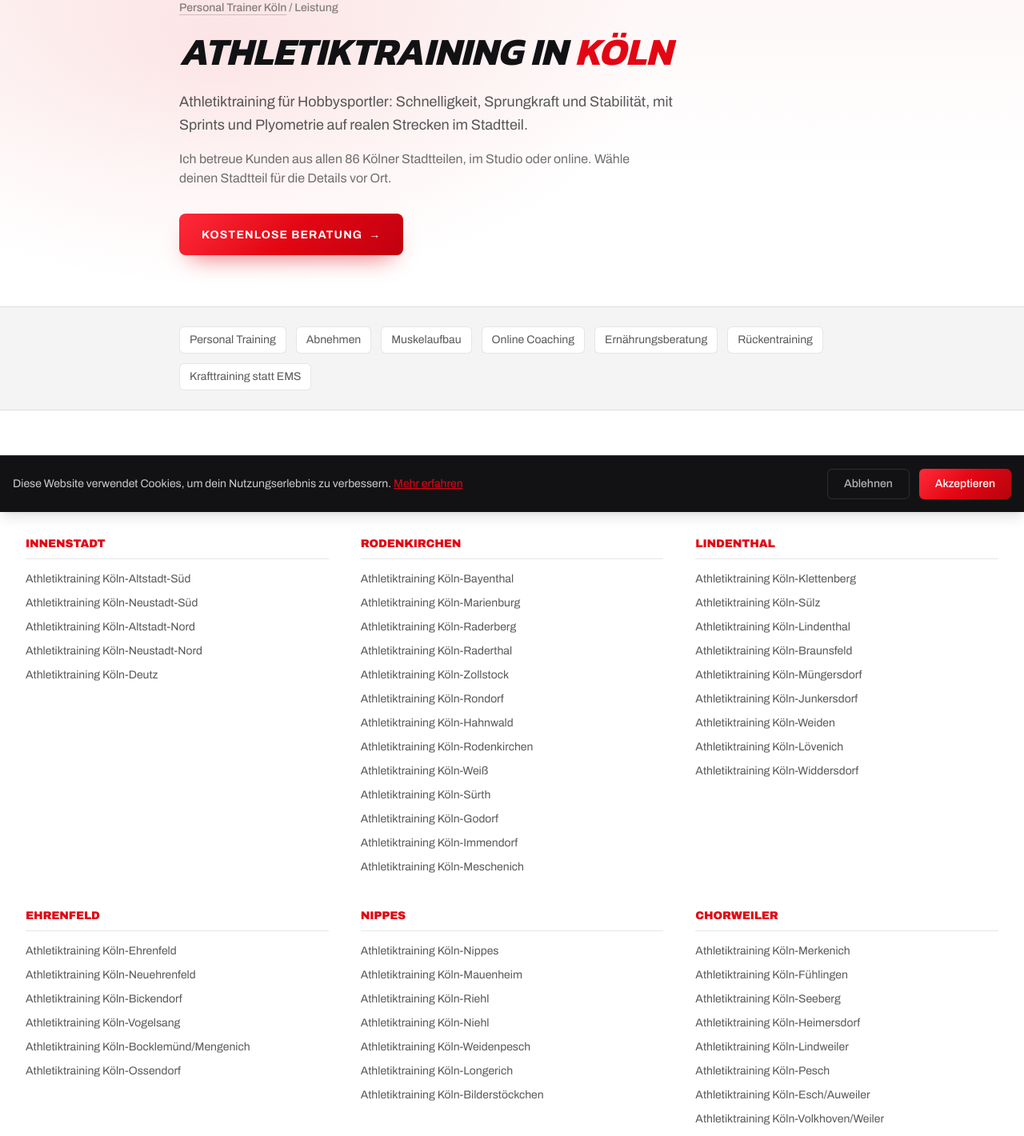
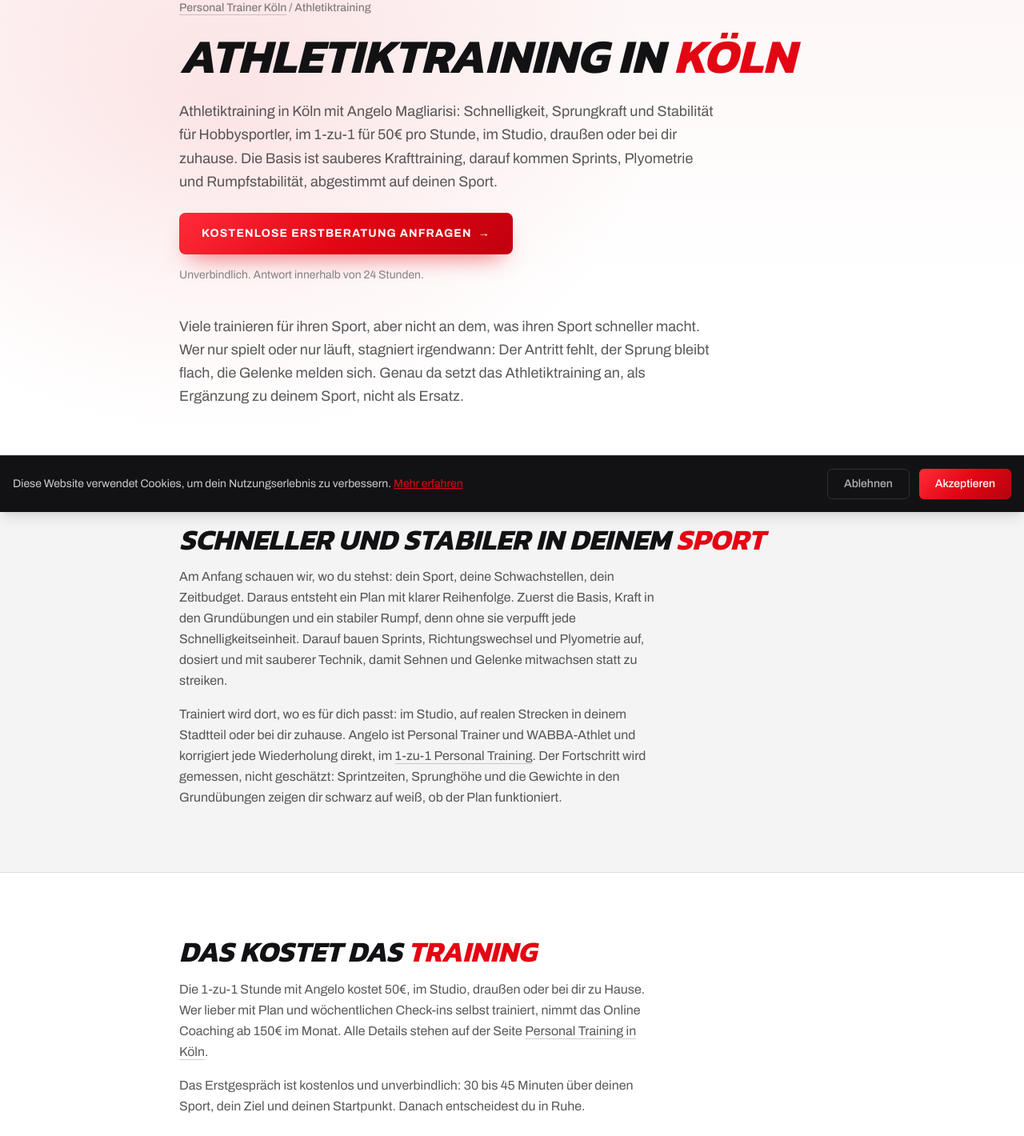
Before and after one commit to Massaro1997/coach-angelo, a Next.js app: page /leistungen/athletiktraining in a window 1280 px wide. Shown: the part 160-1580 px from the top of the page at 80% size. Built offline with nearby package versions, Linux system fonts and the light colour scheme.

Commit message:
feat(seo): route statica /leistungen/athletiktraining, pagina forte a livello città
Co-Authored-By: Claude Fable 5 <noreply@anthropic.com>

```diff
--- a/src/app/leistungen/[intent]/page.tsx
+++ b/src/app/leistungen/[intent]/page.tsx
@@ -6,8 +6,9 @@ import { intents, getIntent, siteUrl } from "@/lib/stadtteil-intent";
 import { bezirke } from "@/lib/bezirk-content";
 
 export function generateStaticParams() {
-  // ernaehrungsberatung ha una route statica dedicata (pagina forte con Natalie)
-  return intents.filter((it) => it.key !== "ernaehrungsberatung").map((it) => ({ intent: it.key }));
+  // ernaehrungsberatung e athletiktraining hanno una route statica dedicata (pagine forti a livello città)
+  const statiche = ["ernaehrungsberatung", "athletiktraining"];
+  return intents.filter((it) => !statiche.includes(it.key)).map((it) => ({ intent: it.key }));
 }
 export const dynamicParams = false;
 
--- /dev/null
+++ b/src/app/leistungen/athletiktraining/page.tsx
@@ -0,0 +1,184 @@
+import { Metadata } from "next";
+import Link from "next/link";
+import { stadtteile } from "@/lib/koeln-stadtteile";
+import { intents, siteUrl } from "@/lib/stadtteil-intent";
+import { bezirke } from "@/lib/bezirk-content";
+
+const url = `${siteUrl}/leistungen/athletiktraining`;
+
+export const metadata: Metadata = {
+  title: "Athletiktraining Köln: 1-zu-1 für 50€/Stunde",
+  description:
+    "Athletiktraining in Köln mit Athletiktrainer Angelo: Schnelligkeit, Sprungkraft und Stabilität für Hobbysportler. 1-zu-1 für 50€ pro Stunde, im Studio, draußen oder zuhause. Kostenlose Erstberatung.",
+  alternates: { canonical: url },
+  openGraph: {
+    type: "website",
+    locale: "de_DE",
+    url,
+    title: "Athletiktraining Köln | FitPrimo",
+    description:
+      "Schnelligkeit, Sprungkraft und Stabilität für Hobbysportler: Athletiktraining im 1-zu-1 für 50€ pro Stunde, im Studio, draußen oder zuhause.",
+    images: ["/opengraph-image"],
+  },
+};
+
+export default function AthletiktrainingKoeln() {
+  const byBezirk = bezirke.map((b) => ({
+    name: b.name,
+    items: stadtteile.filter((st) => st.bezirk === b.name),
+  }));
+
+  const jsonLd = {
+    "@context": "https://schema.org",
+    "@graph": [
+      {
+        "@type": "BreadcrumbList",
+        itemListElement: [
+          { "@type": "ListItem", position: 1, name: "Personal Trainer Köln", item: `${siteUrl}/personal-trainer-koeln` },
+          { "@type": "ListItem", position: 2, name: "Athletiktraining", item: url },
+        ],
+      },
+      {
+        "@type": "Service",
+        serviceType: "Athletiktraining",
+        provider: { "@type": "Person", name: "Angelo Magliarisi", jobTitle: "Personal Trainer", url: siteUrl },
+        areaServed: { "@type": "City", name: "Köln" },
+        mainEntityOfPage: url,
+      },
+    ],
+  };
+
+  return (
+    <>
+      <script type="application/ld+json" dangerouslySetInnerHTML={{ __html: JSON.stringify(jsonLd) }} />
+
+      {/* Hero */}
+      <section className="fp-hero pt-32 sm:pt-40 pb-12 sm:pb-16">
+        <div className="max-w-4xl mx-auto px-6 lg:px-8">
+          <p className="mb-5 text-sm font-medium text-ink/50">
+            <Link href="/personal-trainer-koeln" className="underline decoration-ink/20 underline-offset-4 transition-colors hover:text-gold">Personal Trainer Köln</Link> / Athletiktraining
+          </p>
+          <h1 className="text-4xl sm:text-5xl md:text-6xl fp-titolo text-ink mb-6">
+            Athletiktraining in <span className="text-gold">Köln</span>
+          </h1>
+          <p className="text-lg text-ink/70 leading-relaxed max-w-prose">
+            Athletiktraining in Köln mit Angelo Magliarisi: Schnelligkeit, Sprungkraft und
+            Stabilität für Hobbysportler, im 1-zu-1 für 50€ pro Stunde, im Studio, draußen
+            oder bei dir zuhause. Die Basis ist sauberes Krafttraining, darauf kommen
+            Sprints, Plyometrie und Rumpfstabilität, abgestimmt auf deinen Sport.
+          </p>
+          <div className="mt-6">
+            <Link href="/contatti" className="fp-btn">
+              Kostenlose Erstberatung anfragen <span aria-hidden>→</span>
+            </Link>
+          </div>
+          <p className="mt-4 text-sm text-ink/50">Unverbindlich. Antwort innerhalb von 24 Stunden.</p>
+          <div className="mt-10 space-y-4 text-lg text-ink/70 leading-relaxed max-w-prose">
+            <p>
+              Viele trainieren für ihren Sport, aber nicht an dem, was ihren Sport schneller
+              macht. Wer nur spielt oder nur läuft, stagniert irgendwann: Der Antritt fehlt,
+              der Sprung bleibt flach, die Gelenke melden sich. Genau da setzt das
+              Athletiktraining an, als Ergänzung zu deinem Sport, nicht als Ersatz.
+            </p>
+          </div>
+        </div>
+      </section>
+
+      {/* Come si lavora */}
+      <section className="py-16 sm:py-20 bg-surface border-y border-line">
+        <div className="max-w-4xl mx-auto px-6 lg:px-8">
+          <h2 className="fp-titolo text-3xl sm:text-4xl text-ink mb-4">
+            Schneller und stabiler in deinem <span className="text-gold">Sport</span>
+          </h2>
+          <div className="space-y-4 text-ink/70 leading-relaxed max-w-prose">
+            <p>
+              Am Anfang schauen wir, wo du stehst: dein Sport, deine Schwachstellen, dein
+              Zeitbudget. Daraus entsteht ein Plan mit klarer Reihenfolge. Zuerst die Basis,
+              Kraft in den Grundübungen und ein stabiler Rumpf, denn ohne sie verpufft jede
+              Schnelligkeitseinheit. Darauf bauen Sprints, Richtungswechsel und Plyometrie
+              auf, dosiert und mit sauberer Technik, damit Sehnen und Gelenke mitwachsen
+              statt zu streiken.
+            </p>
+            <p>
+              Trainiert wird dort, wo es für dich passt: im Studio, auf realen Strecken in
+              deinem Stadtteil oder bei dir zuhause. Angelo ist Personal Trainer und
+              WABBA-Athlet und korrigiert jede Wiederholung direkt, im{" "}
+              <Link href="/leistungen/personal-training" className="underline decoration-ink/20 underline-offset-4 transition-colors hover:text-gold">1-zu-1 Personal Training</Link>.
+              Der Fortschritt wird gemessen, nicht geschätzt: Sprintzeiten, Sprunghöhe und
+              die Gewichte in den Grundübungen zeigen dir schwarz auf weiß, ob der Plan
+              funktioniert.
+            </p>
+          </div>
+        </div>
+      </section>
+
+      {/* Preise */}
+      <section className="py-16 sm:py-20 bg-background">
+        <div className="max-w-4xl mx-auto px-6 lg:px-8">
+          <h2 className="fp-titolo text-3xl sm:text-4xl text-ink mb-4">
+            Das kostet das <span className="text-gold">Training</span>
+          </h2>
+          <div className="space-y-4 text-ink/70 leading-relaxed max-w-prose">
+            <p>
+              Die 1-zu-1 Stunde mit Angelo kostet 50€, im Studio, draußen oder bei dir zu
+              Hause. Wer lieber mit Plan und wöchentlichen Check-ins selbst trainiert, nimmt
+              das Online Coaching ab 150€ im Monat. Alle Details stehen auf der Seite{" "}
+              <Link href="/personal-trainer-koeln" className="underline decoration-ink/20 underline-offset-4 transition-colors hover:text-gold">
+                Personal Training in Köln
+              </Link>.
+            </p>
+            <p>
+              Das Erstgespräch ist kostenlos und unverbindlich: 30 bis 45 Minuten über
+              deinen Sport, dein Ziel und deinen Startpunkt. Danach entscheidest du in Ruhe.
+            </p>
+          </div>
+          <div className="mt-8">
+            <Link href="/contatti" className="fp-btn">
+              Kostenlose Erstberatung anfragen <span aria-hidden>→</span>
+            </Link>
+          </div>
+        </div>
+      </section>
+
+      {/* Andere Leistungen */}
+      <section className="bg-surface border-y border-line">
+        <div className="max-w-4xl mx-auto px-6 lg:px-8 py-6">
+          <div className="flex flex-wrap gap-3">
+            {intents.filter((x) => x.key !== "athletiktraining").map((x) => (
+              <Link key={x.key} href={`/leistungen/${x.key}`} className="rounded-md border border-line bg-white px-3 py-1.5 text-sm text-ink/70 transition-colors hover:text-gold">
+                {x.label}
+              </Link>
+            ))}
+          </div>
+        </div>
+      </section>
+
+      {/* Stadtteil-Liste */}
+      <section className="py-16 sm:py-20 bg-background">
+        <div className="max-w-7xl mx-auto px-6 lg:px-8">
+          <h2 className="fp-titolo text-3xl sm:text-4xl text-ink mb-10">
+            Athletiktraining in deinem <span className="text-gold">Stadtteil</span>
+          </h2>
+          <div className="grid grid-cols-1 md:grid-cols-2 lg:grid-cols-3 gap-x-10 gap-y-10">
+            {byBezirk.map((b) => (
+              <div key={b.name}>
+                <h3 className="text-gold font-black uppercase tracking-wider text-sm mb-3 border-b border-line pb-2">
+                  {b.name}
+                </h3>
+                <ul className="space-y-1.5">
+                  {b.items.map((st) => (
+                    <li key={st.slug}>
+                      <Link href={`/koeln/${st.slug}/athletiktraining`} className="text-ink/70 hover:text-gold transition-colors text-sm">
+                        Athletiktraining Köln-{st.name}
+                      </Link>
+                    </li>
+                  ))}
+                </ul>
+              </div>
+            ))}
+          </div>
+        </div>
+      </section>
+    </>
+  );
+}
```
